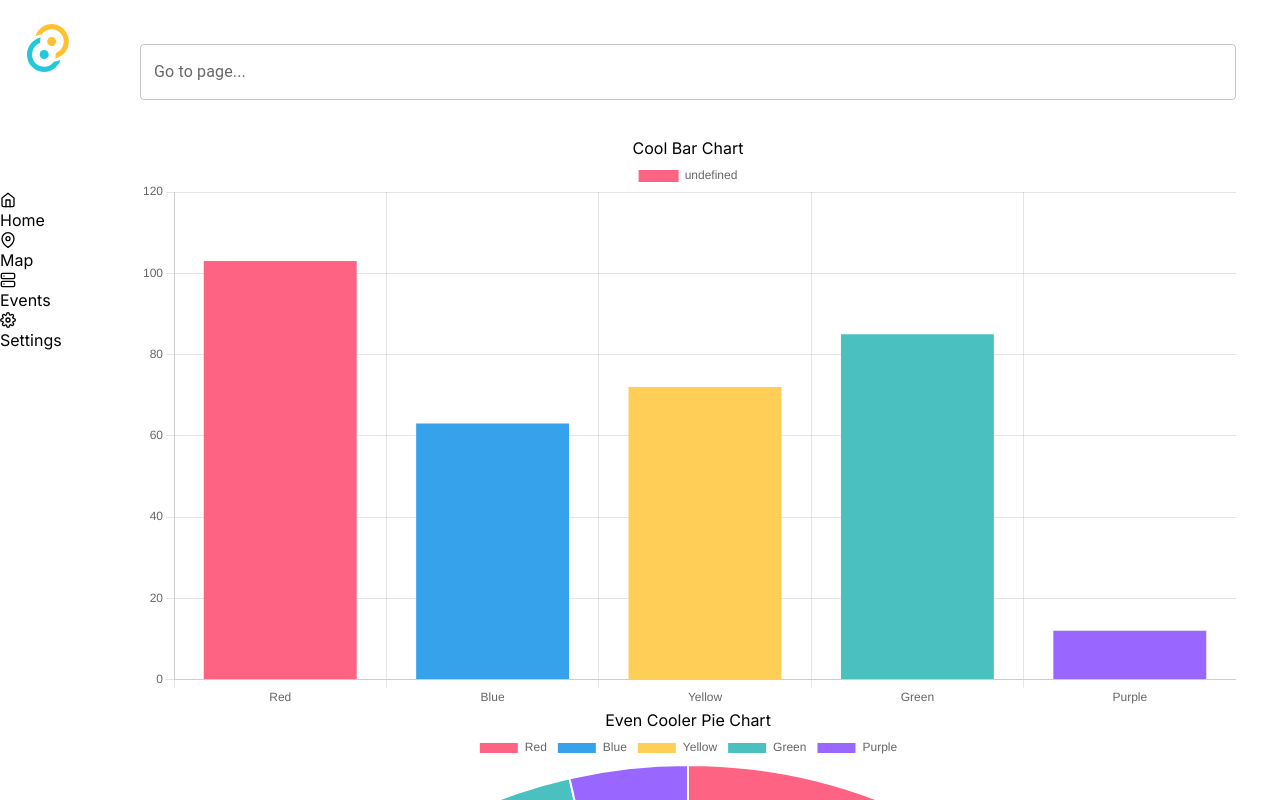
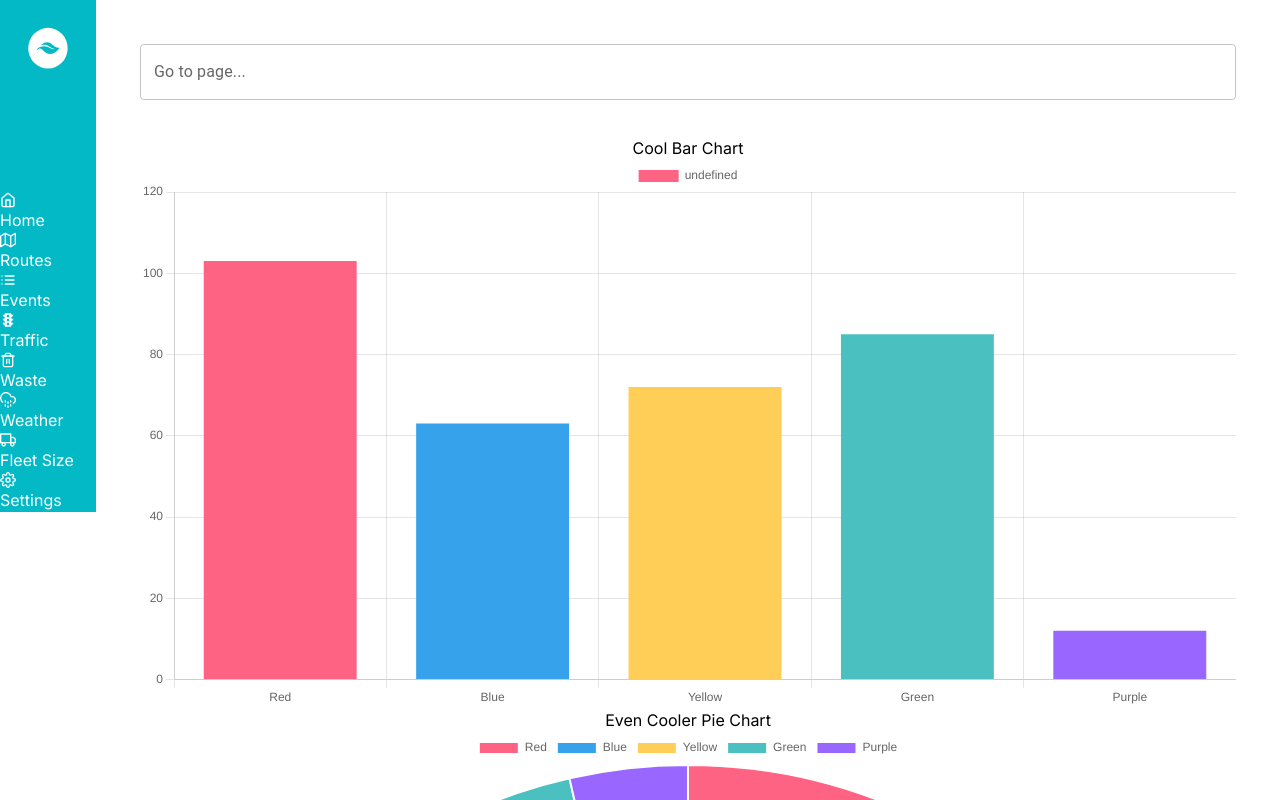
Before and after one commit to SubhayanDas08/ase_grp2, a React (Vite) app in the folder frontend/apps/desktop/: page / in a window 1280 px wide. Both pictures are taken after a click on the button "Log In". Built offline with nearby package versions, Linux system fonts and the light colour scheme.

Commit message:
Sidebar update

```diff
--- a/frontend/apps/desktop/src/App.tsx
+++ b/frontend/apps/desktop/src/App.tsx
@@ -34,6 +34,7 @@ export default function App() {
                                 <Route path="/map" element={<Map />} />
                                 <Route path="/events" element={<Events />} />
                                 <Route path="/settings" element={<Settings setUserAuthenticated={setUserAuthenticated} />} />
+
                             </Routes>
                         </div>
                     </>
--- a/frontend/apps/desktop/src/components/sidebar.tsx
+++ b/frontend/apps/desktop/src/components/sidebar.tsx
@@ -1,26 +1,42 @@
 import { Link } from "react-router-dom";
-
-import TauriSVG from "../assets/tauri.svg";
-import { FiHome, FiMapPin, FiServer, FiSettings } from "react-icons/fi";
+import sidebarLogo from "../assets/sidebarLogo.svg";
+import { FiHome, FiMap, FiList, FiTrash2, FiCloudDrizzle, FiTruck, FiSettings } from "react-icons/fi";
+import { RiTrafficLightFill } from "react-icons/ri";
 
 export default function Sidebar() {
     return(
-        <div className="sidebarContainer">
+        <div className="sidebarContainer primaryColor2BG textLight">
             <div className="h-24 flex justify-center items-center">
-                <img src={TauriSVG} alt="Tauri Logo" className="h-1/2"/>
+                <img src={sidebarLogo} alt="Logo" className="h-1/2"/>
             </div>
             <div className="h-full flex flex-col pt-24 relative">
                 <Link to="/" className="sidebarItems">
                     <FiHome className="sidebarIcons" />
                     <div className="sidebarText">Home</div>
                 </Link>
-                <Link to="/map" className="sidebarItems">
-                    <FiMapPin className="sidebarIcons" />
-                    <div className="sidebarText">Map</div>
+                <Link to="/routes" className="sidebarItems">
+                    <FiMap className="sidebarIcons" />
+                    <div className="sidebarText">Routes</div>
                 </Link>
                 <Link to="/events" className="sidebarItems">
-                    <FiServer className="sidebarIcons" />
+                    <FiList className="sidebarIcons" />
                     <div className="sidebarText">Events</div>
+                </Link>
+                <Link to="/traffic" className="sidebarItems">
+                    <RiTrafficLightFill className="sidebarIcons" />
+                    <div className="sidebarText">Traffic</div>
+                </Link>
+                <Link to="/waste" className="sidebarItems">
+                    <FiTrash2 className="sidebarIcons" />
+                    <div className="sidebarText">Waste</div>
+                </Link>
+                <Link to="/weather" className="sidebarItems">
+                    <FiCloudDrizzle className="sidebarIcons" />
+                    <div className="sidebarText">Weather</div>
+                </Link>
+                <Link to="/fleetsize" className="sidebarItems">
+                    <FiTruck className="sidebarIcons" />
+                    <div className="sidebarText">Fleet Size</div>
                 </Link>
                 <Link to="/settings" className="sidebarItems">
                     <FiSettings className="sidebarIcons" />
```
Also changed, not shown: frontend/apps/desktop/src/assets/sidebarLogo.svg (added).
